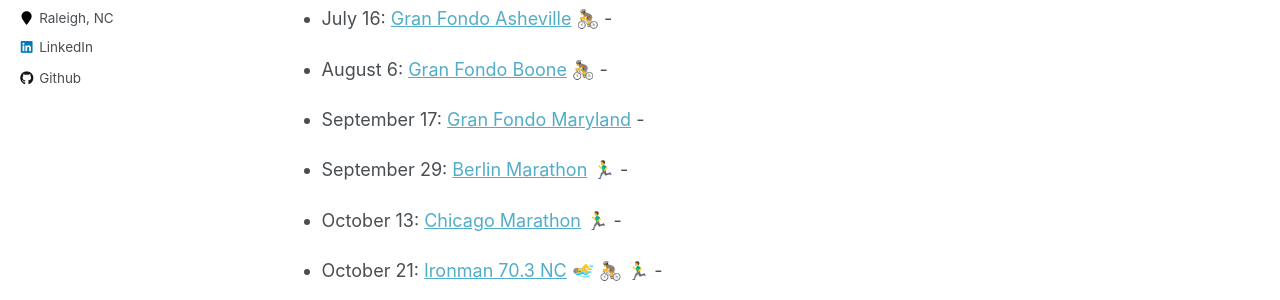
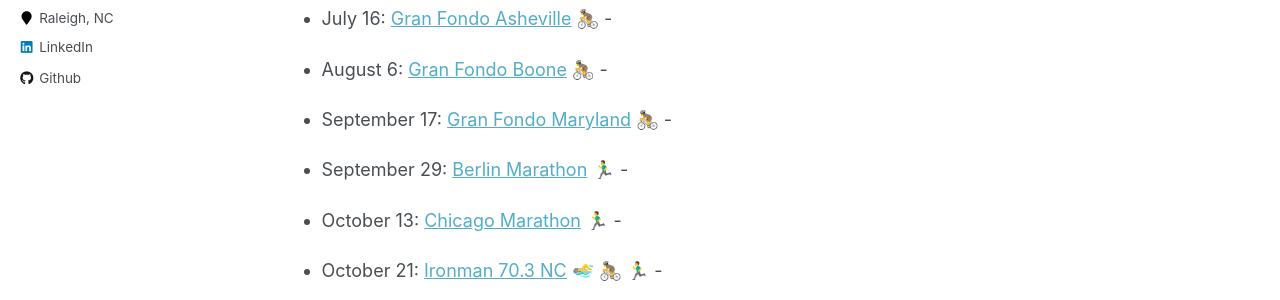
Before and after one commit to caratliff/caratliff.github.io, a Jekyll site: the page built from _pages/race-calendar.md, in a window 1280 px wide and 900 px high, scrolled down 997 px. Shown: the part 375-675 px from the top of the window. Built offline with Jekyll 4.4.1, drawn with Linux system fonts in a browser that asks for light colours; emoji names are drawn with the system emoji font.

```diff
--- a/_pages/race-calendar.md
+++ b/_pages/race-calendar.md
@@ -59,7 +59,7 @@ redirect_from:
 
 - August 6: [Gran Fondo Boone](#) 🚴 -
 
-- September 17: [Gran Fondo Maryland](#) -
+- September 17: [Gran Fondo Maryland](#) 🚴 -
 
 - September 29: [Berlin Marathon](#) 🏃‍♂️ -
 
```
